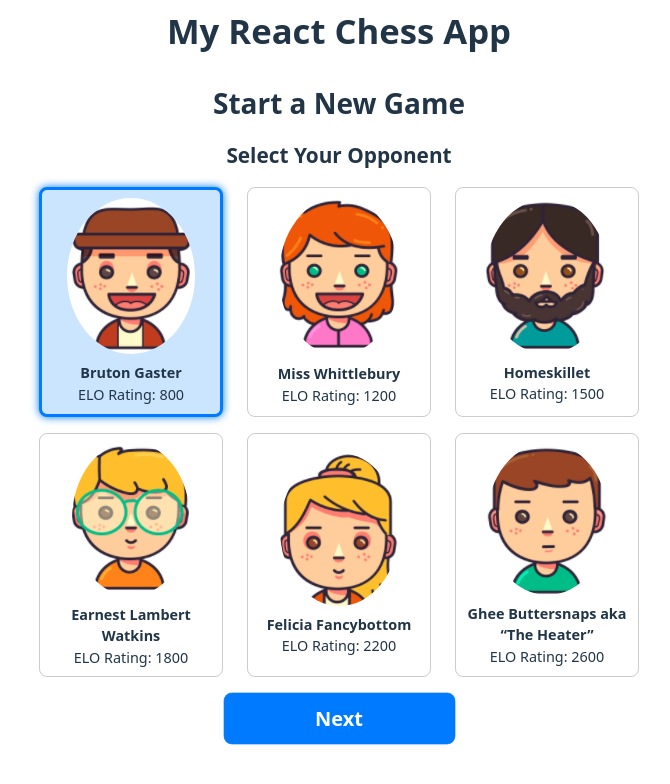
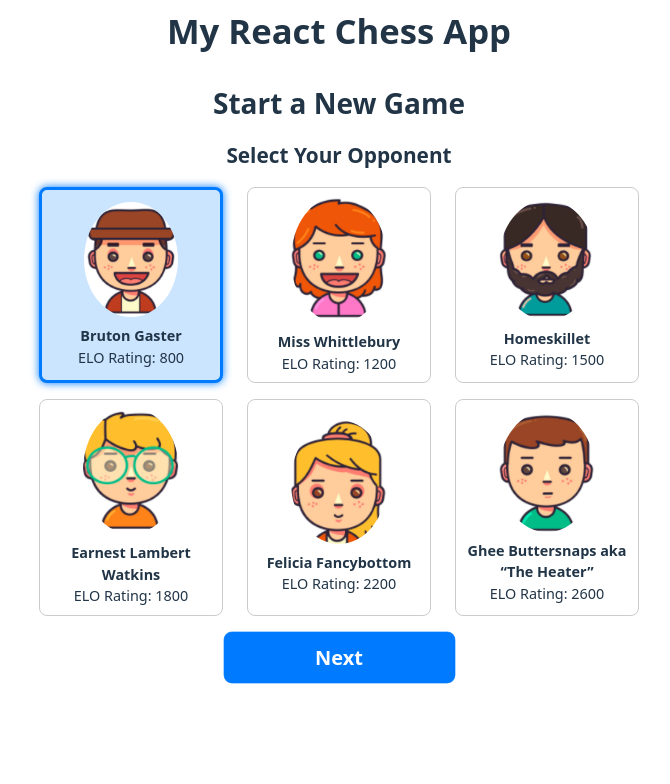
Before and after one commit to hoglundb/react-chess-app, a React (Vite) app in the folder client/: page / in a window 1280 px wide. Shown: the top 784 px of the page, without its empty margins (301-971 px from the left). Built offline with nearby package versions, Linux system fonts and the light colour scheme.

Commit message:
improve start screen

```diff
--- a/client/src/styles/BotSelector.module.css
+++ b/client/src/styles/BotSelector.module.css
@@ -52,7 +52,7 @@
 }
 
 img {
-  max-width: 100%;
+  max-width: 58%;
   height: auto;
   border-radius: 50%;
 }
```
